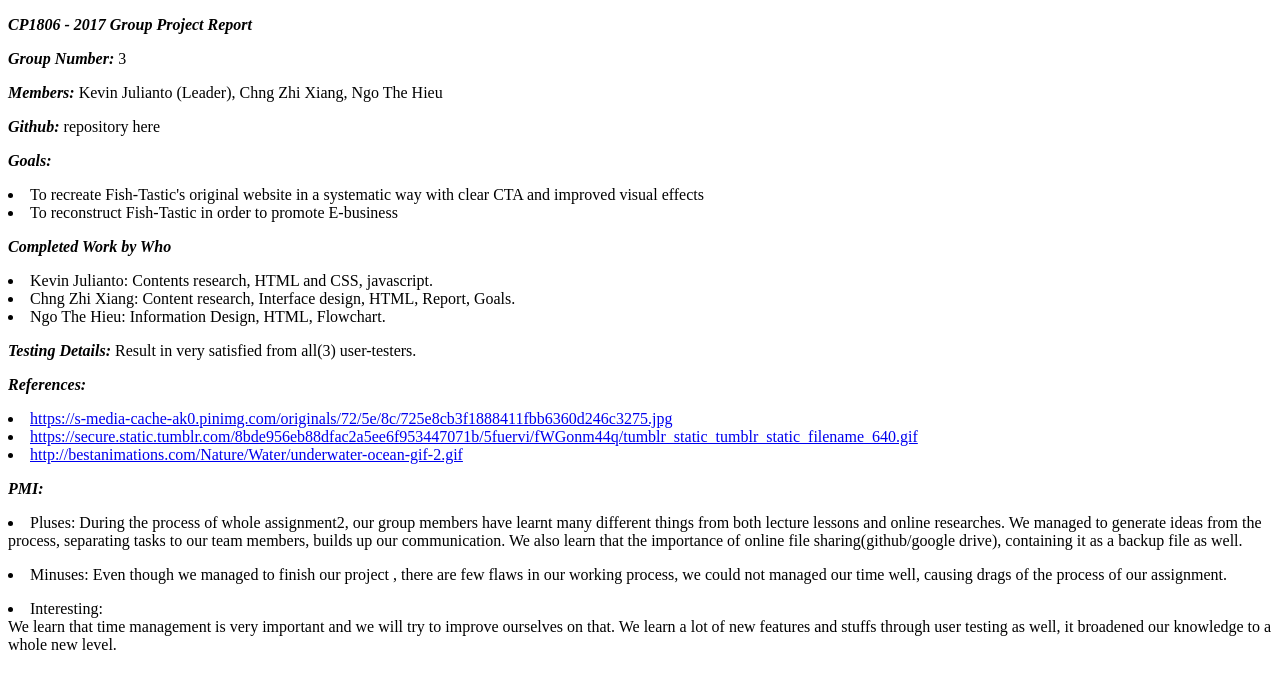
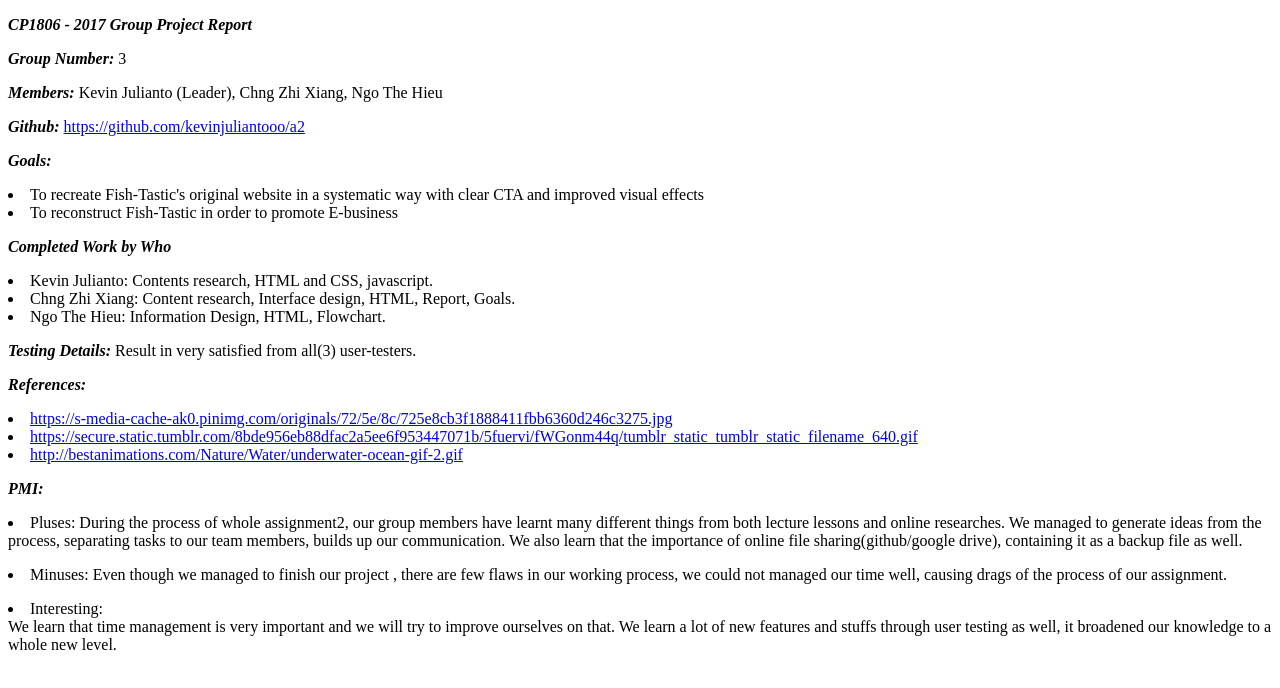
Before and after one commit to kevinjuliantooo/a2, a plain HTML site: page report.html in a window 1280 px wide. Drawn offline with Linux system fonts and the light colour scheme.

Commit message:
Update report.html

```diff
--- a/report.html
+++ b/report.html
@@ -10,7 +10,7 @@
 <p><em><strong>Group Number:</strong></em> 3</p>
   <p><em><strong>Members:</strong></em> Kevin Julianto (Leader), Chng Zhi Xiang, Ngo The Hieu</p>
 
- <p><em><strong>Github:</strong></em> repository here</p>
+ <p><em><strong>Github:</strong></em> <a href="https://github.com/kevinjuliantooo/a2"> https://github.com/kevinjuliantooo/a2 </a></p>
 
  <p><em><strong>Goals:</strong></em><li>To recreate Fish-Tastic's original website in a systematic way with clear CTA and improved visual effects</li><li>To reconstruct Fish-Tastic in order to promote E-business</li></p>
 
```
